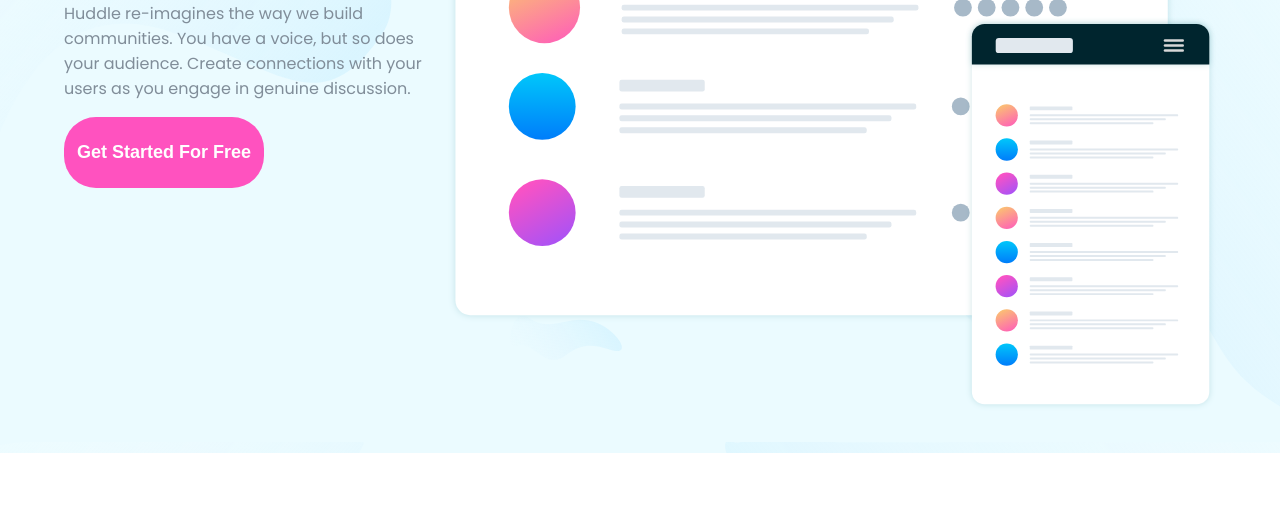
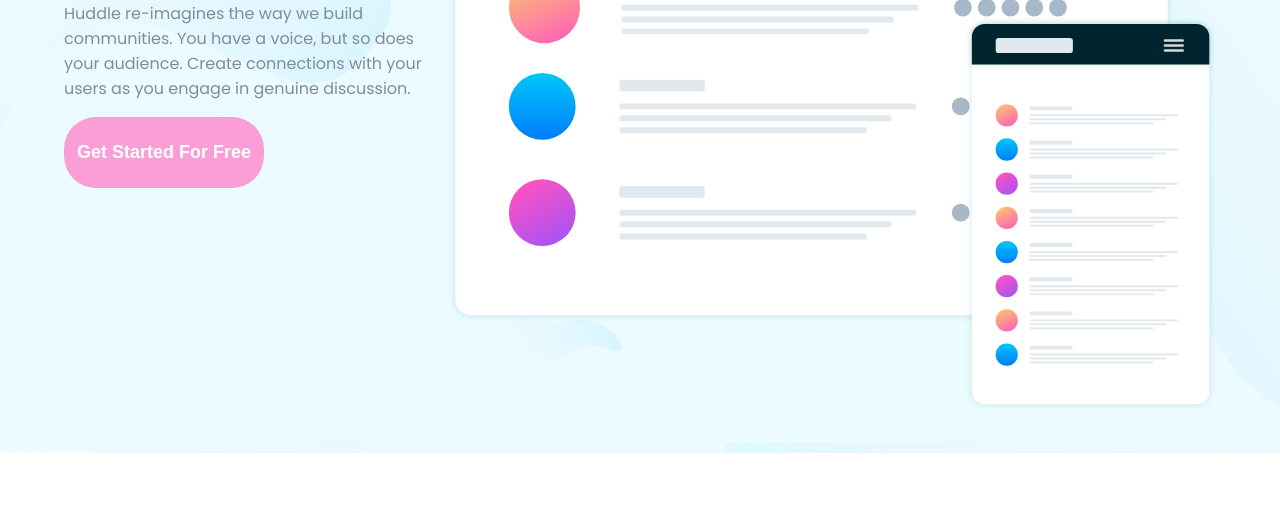
Before and after one commit to fountaina/huddle-site, a plain HTML site: page index.html in a window 1280 px wide. In both pictures the pointer is over the button 164 px from the left and 428 px from the top of the page. Shown: the part 276-800 px from the top of the page. Drawn offline with nearby package versions, Linux system fonts and the light colour scheme.

Commit message:
added hover state for the get-started button

```diff
--- a/CSS/sytles.css
+++ b/CSS/sytles.css
@@ -59,6 +59,9 @@ body {
 
 }
 
+.get-started-button:hover {
+    background-color: hsl(322, 90%, 80%);
+}
 h1 {
     font-family: "Poppins", sans-serif;
     font-weight: 600;
```
